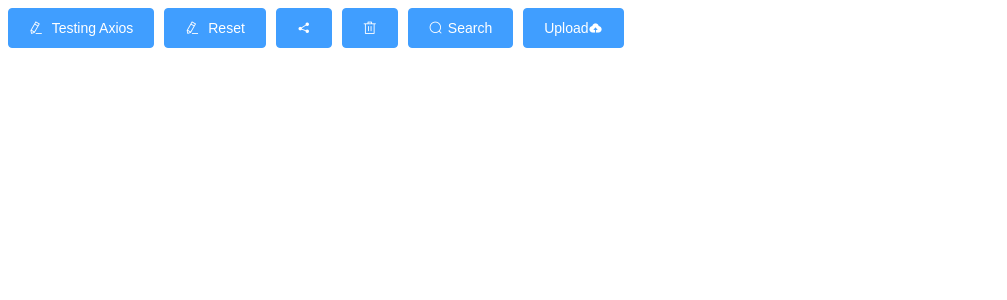
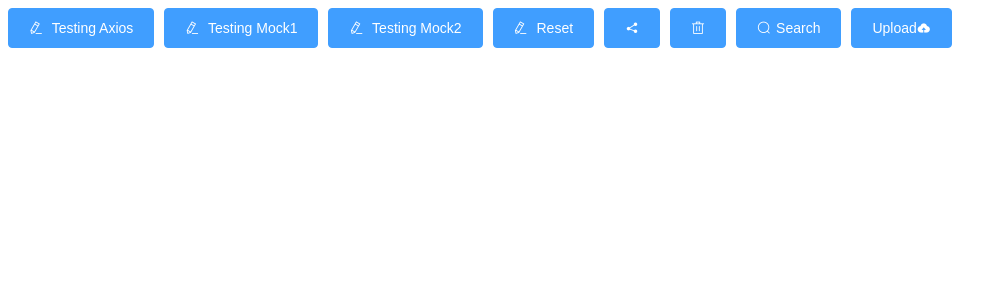
Before and after one commit to xinzhou0714/re2-ui, a Vue app: page /#/ in a window 1280 px wide. Shown: the top 300 px of the page, without its empty margins (0-1007 px from the left). Built offline with nearby package versions, Linux system fonts and the light colour scheme.

Commit message:
feat(plugin): testing mockjs: npm install mockjs --save-dev

```diff
--- a/package.json
+++ b/package.json
@@ -31,6 +31,7 @@
     "eslint-plugin-promise": "^4.2.1",
     "eslint-plugin-standard": "^4.0.0",
     "eslint-plugin-vue": "^6.2.2",
+    "mockjs": "^1.1.0",
     "prettier": "2.5.1",
     "sass": "^1.26.5",
     "sass-loader": "^8.0.2",
--- a/src/main.js
+++ b/src/main.js
@@ -6,6 +6,7 @@ import store from './store'
 // element ui fully import
 import ElementUI from 'element-ui'
 import 'element-ui/lib/theme-chalk/index.css'
+
 Vue.use(ElementUI)
 
 Vue.config.productionTip = false
--- /dev/null
+++ b/src/mock/mock.js
@@ -0,0 +1,11 @@
+const Mock = require('mockjs')
+
+Mock.mock('http://localhost:8900/mock/test1', 'get', {
+  name: '@name', // random name
+  email: '@email', // random email
+  'age|1-10': 5 // random age
+})
+
+Mock.mock('http://localhost:8900/mock/test2', 'get', {
+  'MyArray|1-5': ['Moc'] // random name
+})
--- a/src/views/Welcome.vue
+++ b/src/views/Welcome.vue
@@ -1,18 +1,36 @@
 <template>
   <div class='welcome'>
-    <el-button @click='testAxios'  type='primary' icon='el-icon-edit'> Testing Axios</el-button>
-    <el-button @click='resetInfo'  type='primary' icon='el-icon-edit'> Reset</el-button>
+    <el-button @click='testAxios' type='primary' icon='el-icon-edit'>
+      Testing Axios
+    </el-button
+    >
+    <el-button @click='testMock1' type='primary' icon='el-icon-edit'>
+      Testing Mock1
+    </el-button
+    >
+    <el-button @click='testMock2' type='primary' icon='el-icon-edit'>
+      Testing Mock2
+    </el-button
+    >
+    <el-button @click='resetInfo' type='primary' icon='el-icon-edit'>
+      Reset
+    </el-button
+    >
     <el-button type='primary' icon='el-icon-share'></el-button>
     <el-button type='primary' icon='el-icon-delete'></el-button>
     <el-button type='primary' icon='el-icon-search'>Search</el-button>
-    <el-button type='primary'>Upload<i class='el-icon-upload el-icon-right'></i></el-button>
-    <br>
-    {{ info }}
+    <el-button type='primary'
+    >Upload<i class='el-icon-upload el-icon-right'></i
+    ></el-button>
+    <br />
+    <pre>{{ info }}</pre>
   </div>
 </template>
 
 <script>
 import axios from 'axios'
+
+require('@/mock/mock.js')
 
 export default {
   name: 'Welcome',
@@ -23,8 +41,19 @@ export default {
   },
   methods: {
     testAxios() {
-      axios.get('https://api.coindesk.com/v1/bpi/currentprice.json')
-        .then(response => (this.info = response))
+      axios
+        .get('https://api.coindesk.com/v1/bpi/currentprice.json')
+        .then((response) => (this.info = response))
+    },
+    testMock1() {
+      axios
+        .get('http://localhost:8900/mock/test1')
+        .then((response) => (this.info = response))
+    },
+    testMock2() {
+      axios
+        .get('http://localhost:8900/mock/test2')
+        .then((response) => (this.info = response))
     },
     resetInfo() {
       this.info = null
@@ -33,6 +62,4 @@ export default {
 }
 </script>
 
-<style scoped>
-
-</style>
+<style scoped></style>
```
Also changed, not shown: 1 other file (tests, documents, lock files or other folders).
